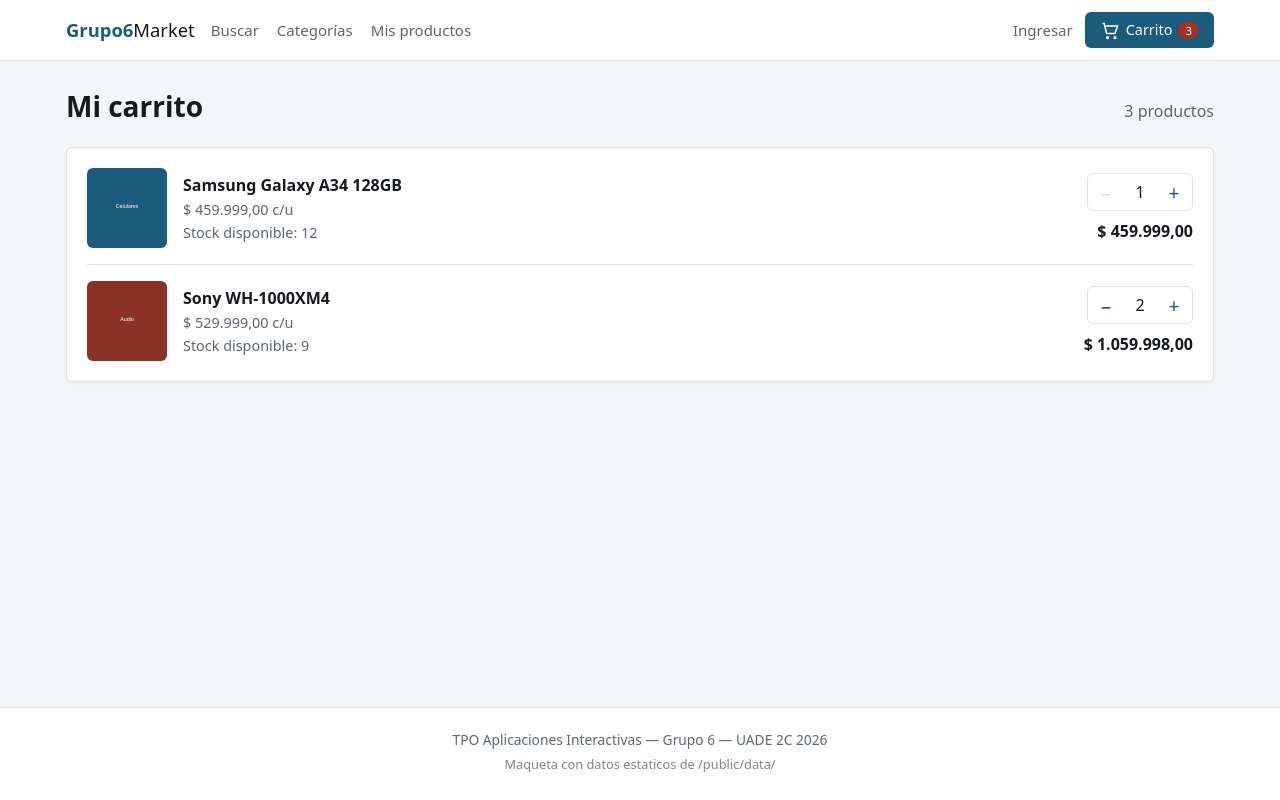
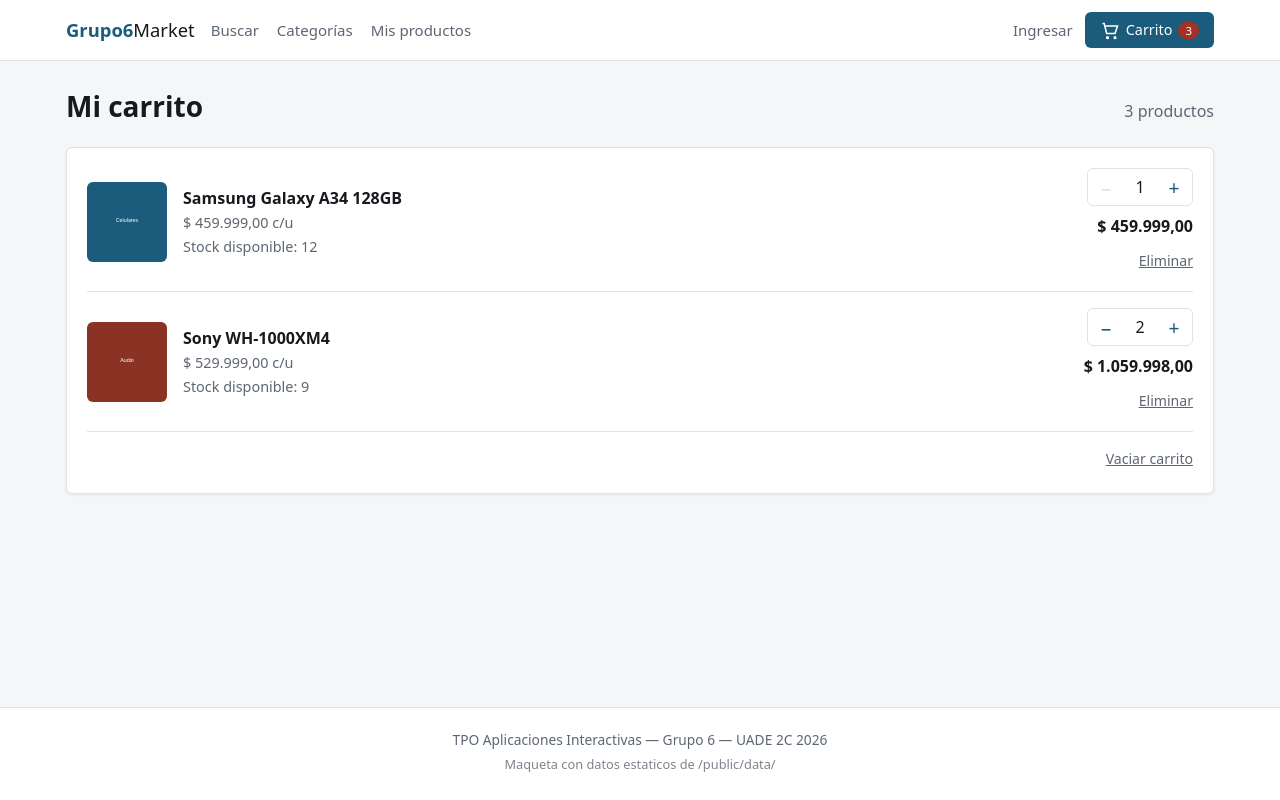
Before and after one commit to Palomac07/front-ecommerce, a React (Vite) app: page /carrito in a window 1280 px wide. Built offline with nearby package versions, Linux system fonts and the light colour scheme.

Commit message:
carrito: agrega eliminar item y vaciar carrito con confirmación

```diff
--- a/src/features/carrito/Carrito.jsx
+++ b/src/features/carrito/Carrito.jsx
@@ -1,7 +1,7 @@
 import { useState } from 'react'
 import { Link } from 'react-router-dom'
 import { useMockFetch } from '../../hooks/useMockFetch'
-import { conCantidad, recalcularCarrito } from './carritoCalculos'
+import { conCantidad, recalcularCarrito, vaciarCarrito } from './carritoCalculos'
 import CartItemList from './CartItemList'
 import './carrito.css'
 
@@ -66,6 +66,25 @@
     setMensaje(null)
   }
 
+  const handleEliminarItem = (productoId) => {
+    // DELETE /api/carrito/items/{productoId}
+    const eliminado = carrito.items.find((item) => item.productoId === productoId)
+    setCarritoLocal(
+      recalcularCarrito(
+        carrito,
+        carrito.items.filter((item) => item.productoId !== productoId)
+      )
+    )
+    setMensaje({ tipo: 'ok', texto: `Se quitó "${eliminado.nombre}" del carrito.` })
+  }
+
+  const handleVaciarCarrito = () => {
+    // DELETE /api/carrito/items → 204 sin cuerpo. El carrito queda igual que
+    // carrito-vacio.json: mismo id y usuarioId, sin items y en cero.
+    setCarritoLocal(vaciarCarrito(carrito))
+    setMensaje({ tipo: 'ok', texto: 'Vaciaste el carrito.' })
+  }
+
   // Si el usuario no tiene carrito, el back responde 404 al GET y se ofrece
   // crearlo. Con un carrito ya existente (aunque este vacio) el POST da 409.
   const sinCarrito = !loading && !carrito
@@ -120,6 +139,8 @@
             items={carrito.items}
             productos={productos}
             onCambiarCantidad={handleCambiarCantidad}
+            onEliminar={handleEliminarItem}
+            onVaciar={handleVaciarCarrito}
           />
         ) : (
           <div className="carrito-aviso card">
--- a/src/features/carrito/CartItemList.jsx
+++ b/src/features/carrito/CartItemList.jsx
@@ -1,7 +1,19 @@
+import { useState } from 'react'
 import CartItemRow from './CartItemRow'
 
-/** Lista de items del carrito, cruzando cada uno con su producto del catalogo. */
-export default function CartItemList({ items, productos, onCambiarCantidad }) {
+/**
+ * Lista de items del carrito, cruzando cada uno con su producto del catalogo.
+ * "Vaciar carrito" pide confirmacion antes de avisar con onVaciar.
+ */
+export default function CartItemList({
+  items,
+  productos,
+  onCambiarCantidad,
+  onEliminar,
+  onVaciar,
+}) {
+  const [confirmandoVaciar, setConfirmandoVaciar] = useState(false)
+
   const buscarProducto = (productoId) =>
     productos?.find((producto) => producto.id === productoId)
 
@@ -14,9 +26,48 @@
             item={item}
             producto={buscarProducto(item.productoId)}
             onCambiarCantidad={onCambiarCantidad}
+            onEliminar={onEliminar}
           />
         ))}
       </ul>
+
+      <div className="carrito-lista-pie">
+        {confirmandoVaciar ? (
+          <div className="carrito-confirmar" role="alertdialog" aria-labelledby="carrito-confirmar-texto">
+            <p id="carrito-confirmar-texto">
+              ¿Querés quitar todos los productos del carrito?
+            </p>
+            <div className="carrito-confirmar-acciones">
+              <button
+                type="button"
+                className="btn btn-secundario"
+                onClick={() => setConfirmandoVaciar(false)}
+                autoFocus
+              >
+                Cancelar
+              </button>
+              <button
+                type="button"
+                className="btn carrito-btn-peligro"
+                onClick={() => {
+                  setConfirmandoVaciar(false)
+                  onVaciar()
+                }}
+              >
+                Sí, vaciar
+              </button>
+            </div>
+          </div>
+        ) : (
+          <button
+            type="button"
+            className="carrito-btn-eliminar"
+            onClick={() => setConfirmandoVaciar(true)}
+          >
+            Vaciar carrito
+          </button>
+        )}
+      </div>
     </div>
   )
 }
--- a/src/features/carrito/CartItemRow.jsx
+++ b/src/features/carrito/CartItemRow.jsx
@@ -6,7 +6,7 @@
  * Una linea del carrito (ItemCarritoDTO). El producto del catalogo se usa
  * solo para mostrar la imagen y conocer el stock maximo.
  */
-export default function CartItemRow({ item, producto, onCambiarCantidad }) {
+export default function CartItemRow({ item, producto, onCambiarCantidad, onEliminar }) {
   const stock = producto?.stock
   const imagen = producto?.imagenPrincipalUrl
 
@@ -44,6 +44,14 @@
           onCambiar={(cantidad) => onCambiarCantidad(item.productoId, cantidad)}
         />
         <p className="carrito-item-subtotal">{formatearPrecio(item.subtotal)}</p>
+        <button
+          type="button"
+          className="carrito-btn-eliminar"
+          onClick={() => onEliminar(item.productoId)}
+          aria-label={`Eliminar ${item.nombre} del carrito`}
+        >
+          Eliminar
+        </button>
       </div>
     </li>
   )
--- a/src/features/carrito/carrito.css
+++ b/src/features/carrito/carrito.css
@@ -184,3 +184,51 @@
   text-align: center;
   font-variant-numeric: tabular-nums;
 }
+
+/* ---------- Eliminar y vaciar ---------- */
+
+.carrito-btn-eliminar {
+  padding: 4px 0;
+  border: none;
+  background: none;
+  color: var(--color-texto-suave);
+  font-size: 0.88rem;
+  text-decoration: underline;
+}
+
+.carrito-btn-eliminar:hover {
+  color: var(--color-error);
+}
+
+.carrito-lista-pie {
+  display: flex;
+  justify-content: flex-end;
+  padding: 12px 0 16px;
+  border-top: 1px solid var(--color-borde);
+}
+
+.carrito-confirmar {
+  width: 100%;
+  display: flex;
+  align-items: center;
+  justify-content: space-between;
+  gap: 12px;
+  flex-wrap: wrap;
+}
+
+.carrito-confirmar p {
+  margin: 0;
+}
+
+.carrito-confirmar-acciones {
+  display: flex;
+  gap: 8px;
+}
+
+.btn.carrito-btn-peligro {
+  background: var(--color-error);
+}
+
+.btn.carrito-btn-peligro:hover {
+  filter: brightness(0.9);
+}
```
